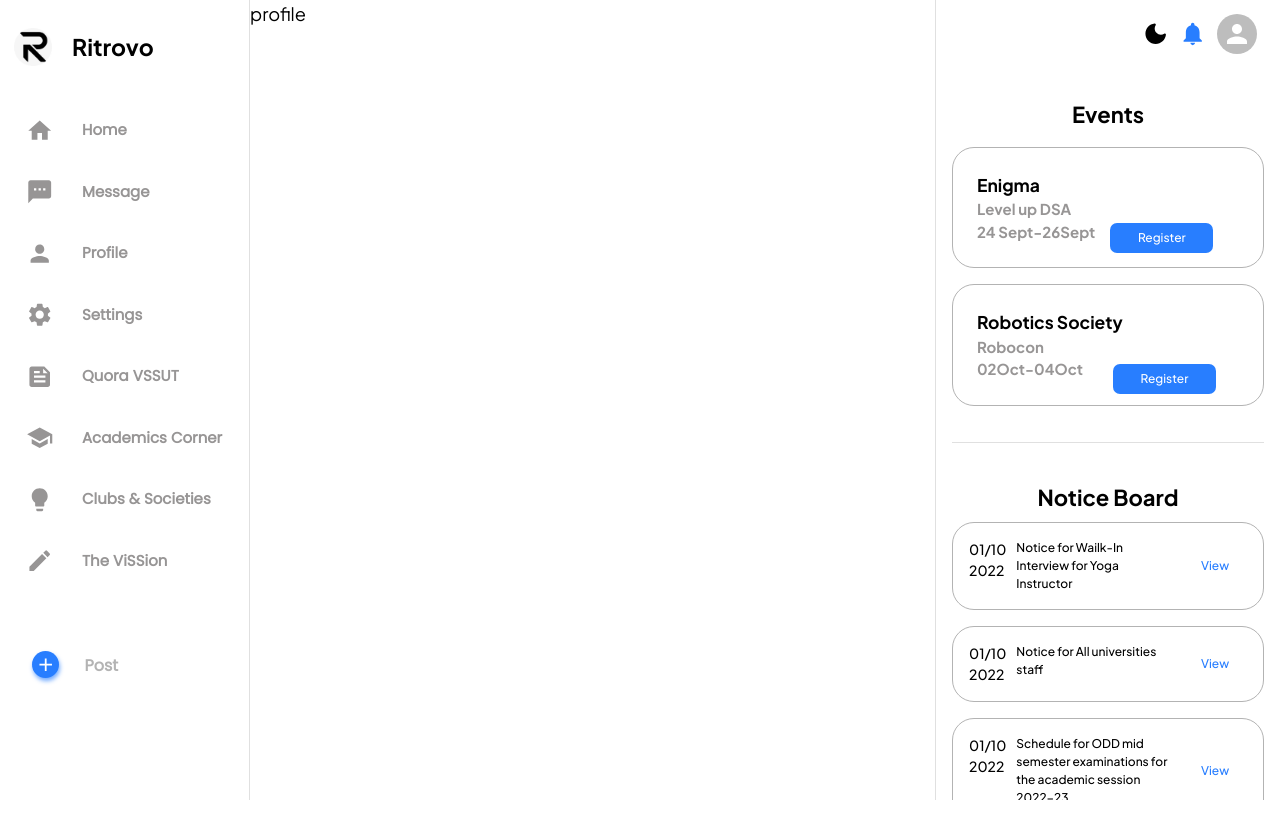
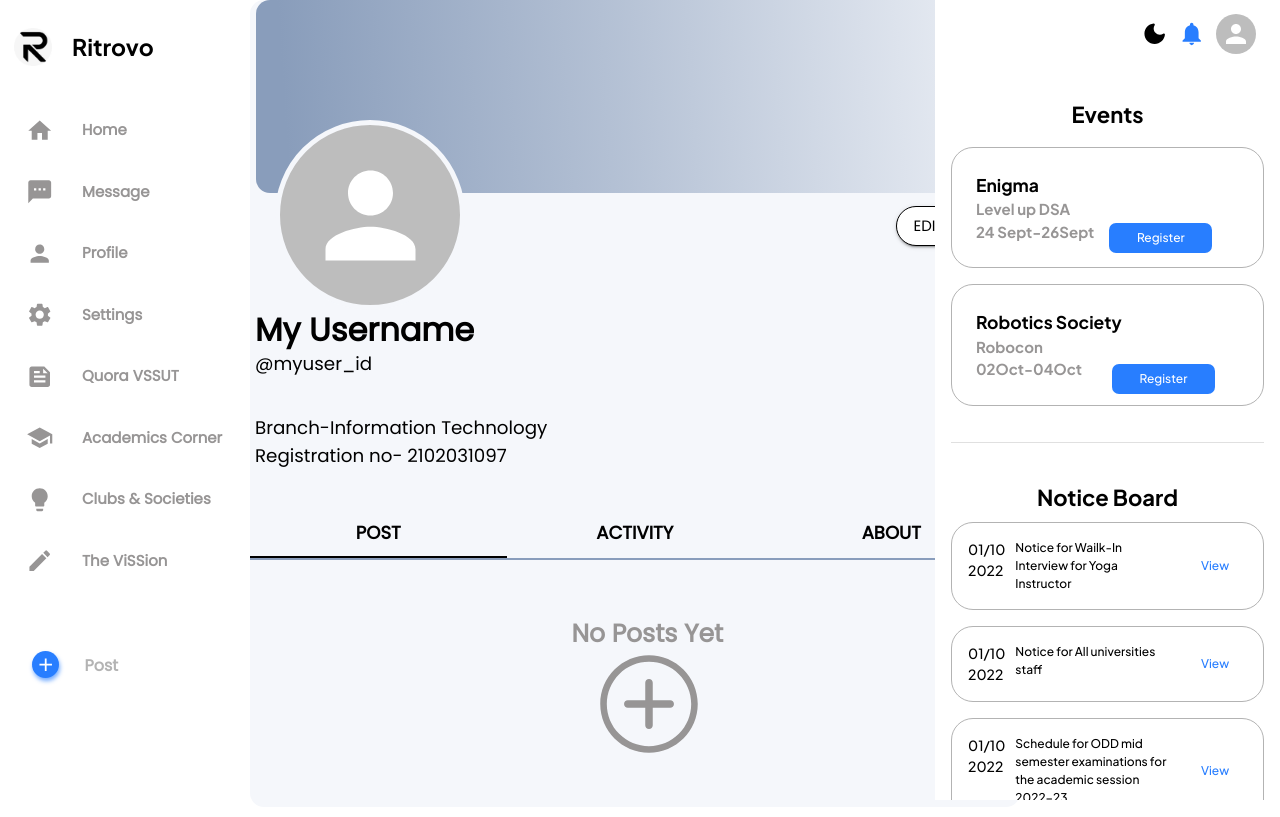
Before and after one commit to EnigmaVSSUT/ritrovo-frontend, a Next.js app: page /profile in a window 1280 px wide. Built offline with nearby package versions, Linux system fonts and the light colour scheme.

Commit message:
Profile page added

```diff
--- a/components/Sidebar/Rightbar.jsx
+++ b/components/Sidebar/Rightbar.jsx
@@ -37,7 +37,8 @@ const RightBar = () => {
                 sx:{
                     backgroundColor:"background.default",
                     width:"345px",
-                    overflowX:"hidden"
+                    overflowX:"hidden",
+                    "&.MuiDrawer-paper": { borderWidth: 0 }
                 }}
             }
             >
--- a/components/Sidebar/Sidebar.jsx
+++ b/components/Sidebar/Sidebar.jsx
@@ -17,7 +17,8 @@ const Sidebar = () => {
 			PaperProps={{
                 sx:{
                     backgroundColor:"background.default",
-                    width:"250px"
+                    width:"250px",
+					"&.MuiDrawer-paper": { borderWidth: 0 }
                 }}}
 			>
 			<Toolbar sx={{marginTop:"15px",marginLeft:"-10px"}}>
--- a/components/layout/DefaultLayout.jsx
+++ b/components/layout/DefaultLayout.jsx
@@ -10,7 +10,7 @@ const DefaultLayout = ({ children }) => {
 			<Sidebar />
 			<RightBar />
 			<Stack
-				flexGrow={1}
+				flexGrow={0.647}
 				marginLeft={ MAIN_SIDEBAR_WIDTH }
 			>
 				{children}
--- /dev/null
+++ b/pages/profile.jsx
@@ -0,0 +1,170 @@
+import React from "react";
+import { useRouter } from 'next/router'
+import DefaultLayout from '../components/layout/DefaultLayout';
+import { Box , Grid,Avatar,Button,Typography,Tab,Tabs,Stack} from "@mui/material";
+import { IoIosAddCircleOutline } from 'react-icons/io';
+import "@fontsource/poppins";
+import Link from 'next/link'
+
+
+App.getLayout = (app) => <DefaultLayout>{app}</DefaultLayout>;
+export default function App(){
+    const router = useRouter();
+    const app = router.query.page;
+
+    const [value,setValue]=React.useState(0)
+    const handleTabs=(e,val)=>{
+        console.warn(val)
+        setValue(val)
+    }
+    return(
+        <div>
+        <Grid  sx={{
+            height:"807px",
+            backgroundColor: 'gray.main',
+            borderRadius:'14px'
+        }}>
+            <Box sx={{
+                position: 'absolute',
+                width: '59.9%',
+                height: '193px',
+                marginLeft: '.5%',
+                marginRight: '.5%',
+                top: '0px',
+                background:'linear-gradient(86.29deg, #899DBB 4.34%, rgba(137, 157, 187, 0.588687) 48.24%, rgba(137, 157, 187, 0) 105.36%)',
+                borderRadius: '14px'
+            }}>
+
+            </Box>
+
+            <Avatar sx={{
+                height:'190px',
+                width:"190px",
+                border:'5px solid',
+                borderColor:'gray.main',
+                position:"relative",
+                top:"120px",
+                marginLeft:'25px',
+            }}/>
+            <Button variant="contained"  sx={{
+
+                marginLeft:{
+                    xs:"70%",
+                    sm:"78%",
+                    md:"80%",
+                    lg:"84%"
+            },
+            fontSize:{
+                xs:'10px',
+                sm:'15px'},
+                textDecoration: "none",
+                color: "text.primary",
+                backgroundColor:'background.default',
+                borderColor:'text.primary',
+                border:"1px solid",
+                borderRadius:'35px',
+                marginTop:2,
+                fontFamily:"poppins",
+                "&:hover": {
+                    color: "gray.secondary"
+                }
+            }}>Edit profile</Button>
+            <br/>
+            <Typography variant="head" sx={{
+                position:"relative",
+                left:'5px',
+                top:'60px',
+                paddingBottom: "10px"
+            }}>
+			 My Username
+			</Typography>
+            <br/>
+            <Typography variant="text" sx={{
+                position:"relative",
+                 top:'55px',
+                 left:'5px'
+            }}>
+			 @myuser_id
+			</Typography>
+            <br/>
+            <Typography variant="text" sx={{
+                position:"relative",
+                top:'90px',
+                fontFamily:"poppins",
+                left:'5px',
+                paddingBottom:'30px'
+            }}>
+			 Branch-Information Technology <br/>
+             Registration no- 2102031097
+			</Typography>
+        <Box sx={{
+            position:"relative",
+            top:"130px"
+        }}>
+            <Box sx={{
+                borderBottom:2,
+                borderDivider:'divider',
+                borderColor:'gray.border',
+                fontFamily:"poppins",
+                fontWeight:600,
+
+
+            }}>
+        <Tabs value={value} onChange={handleTabs} variant='fullWidth' centered>
+            <Tab label="Post" sx={{
+                fontSize:18,
+                fontFamily:"poppins",
+                fontWeight:600
+            }}/>
+            <Tab label="Activity" sx={{
+                fontSize:18,
+                fontFamily:"poppins",
+                fontWeight:600
+            }}/>
+            <Tab label="About" sx={{
+                fontSize:18,
+                fontFamily:"poppins",
+                fontWeight:600
+            }}/>
+
+        </Tabs>
+        </Box>
+        <TabPanel value={value} index={0}>
+            <Box  sx={{
+                position:'relative',
+                marginLeft:'48%'
+            }}><Typography  variant="sub" sx={{color:'gray.post'}}  >No Posts Yet <br/></Typography>
+            <Link href="/">
+						<a >  <Typography variant="sub1" sx={{color:'gray.post'}}
+                        ><IoIosAddCircleOutline fontSize="120px"  /></Typography></a></Link></Box>
+        </TabPanel>
+        <TabPanel value={value} index={1}>   <Box  sx={{
+                position:'relative',
+                marginLeft:'48%'
+            }}><Typography  variant="sub" sx={{color:'gray.post'}}  >No Activity Yet <br/></Typography>
+            <Link href="/">
+						<a >  <Typography variant="sub1" sx={{color:'gray.post'}}><IoIosAddCircleOutline fontSize="120px"  /></Typography></a></Link></Box></TabPanel>
+        <TabPanel value={value} index={2}>   <Box  sx={{
+                position:'relative',
+                marginLeft:'48%'
+            }}><Typography  variant="sub" sx={{color:'gray.post'}}>No About Yet <br/></Typography>
+            <Link href="/" >
+            <a >  <Typography variant="sub1" sx={{color:'gray.post'}}><IoIosAddCircleOutline fontSize="120px" /></Typography></a></Link></Box></TabPanel>
+        </Box>
+        </Grid>
+        </div>
+    );
+
+}
+function TabPanel(props) {
+    const {children,value,index}=props;
+    return(
+        <div>
+            {
+                value===index &&(
+                    <h1>{children}</h1>
+                )
+            }
+            </div>
+    )
+        }
```
